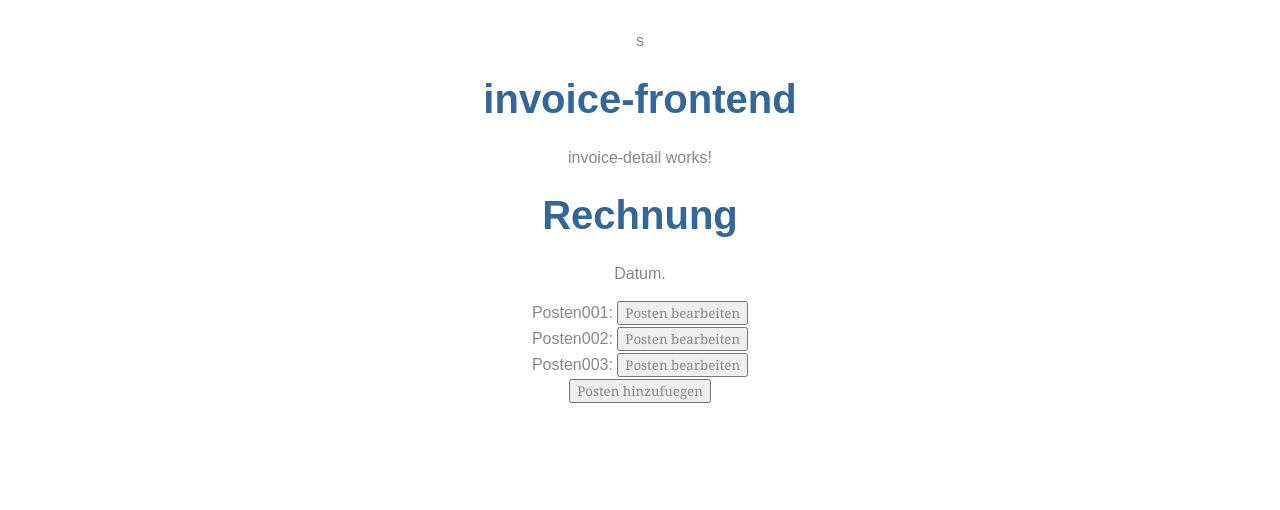
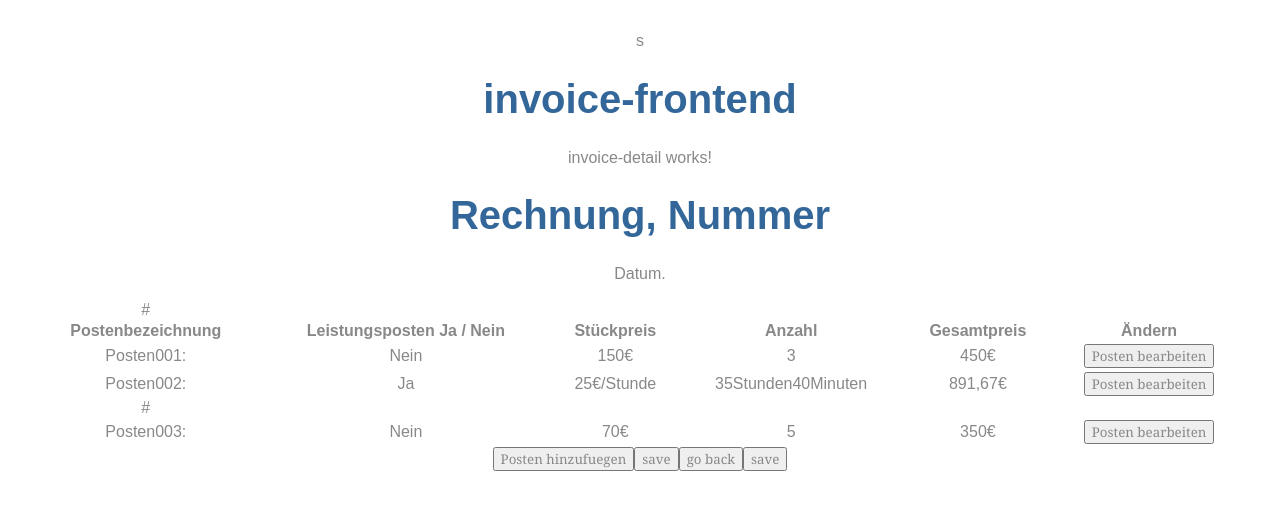
Before and after one commit to Hendrik26/invoice-frontend, an Angular app: page / in a window 1280 px wide. Shown: the top 510 px of the page. Built offline with nearby package versions, Linux system fonts and the light colour scheme.

Commit message:
Table for one invoice with all items

```diff
--- a/src/app/invoice-detail/invoice-detail.component.html
+++ b/src/app/invoice-detail/invoice-detail.component.html
@@ -1,16 +1,52 @@
-<p>
-  invoice-detail works!
-</p>
-<h1> Rechnung </h1>
-<p>Datum. </p>
+<div>
+
+    <p>
+      invoice-detail works!
+    </p>
+    <h1> Rechnung, Nummer </h1>
+    <p>Datum. </p>
 
   <div>
 
-      <table style="width:100%">
-        <tr>Posten001:  <button type="button">Posten bearbeiten</button></tr>
-        <tr>Posten002:  <button type="button">Posten bearbeiten</button></tr>
-        <tr>Posten003:  <button type="button">Posten bearbeiten</button></tr>
+      <table style="width:100%">#
+        <tr>
+            <th>Postenbezeichnung</th>
+            <th>Leistungsposten Ja / Nein</th>
+            <th>Stückpreis</th>
+            <th>Anzahl</th>
+            <th>Gesamtpreis</th>
+            <th>Ändern</th>
+        </tr>
+        <tr>
+            <td>Posten001:</td>
+            <td>Nein</td>
+            <td>150€</td>
+            <td>3</td>
+            <td>450€</td>
+            <td><button type="button">Posten bearbeiten</button></td>
+        </tr>
+        <tr>
+            <td>Posten002:</td>
+            <td>Ja</td>
+            <td>25€/Stunde</td>
+            <td>35Stunden40Minuten</td>
+            <td>891,67€</td>
+            <td><button type="button">Posten bearbeiten</button></td>
+        </tr>#
+        <tr>
+            <td>Posten003:</td>
+            <td>Nein</td>
+            <td>70€</td>
+            <td>5</td>
+            <td>350€</td>
+            <td><button type="button">Posten bearbeiten</button></td>
+        </tr>
       </table>
   </div>
 
- <button type="button">Posten hinzufuegen</button>
+    <button type="button">Posten hinzufuegen</button>
+    <button>save</button>
+    <button>go back</button>
+    <button>save</button>
+
+</div>
```
